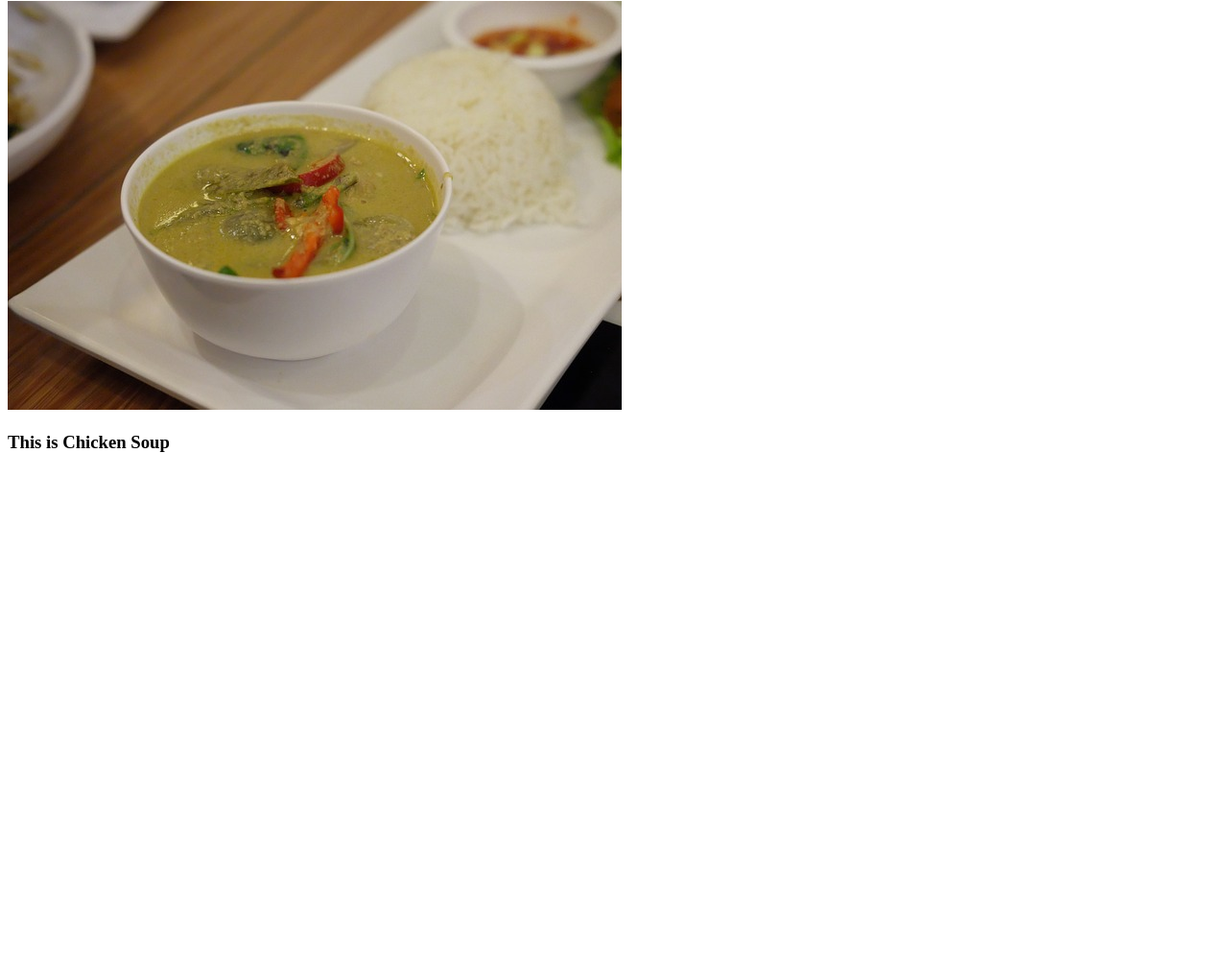
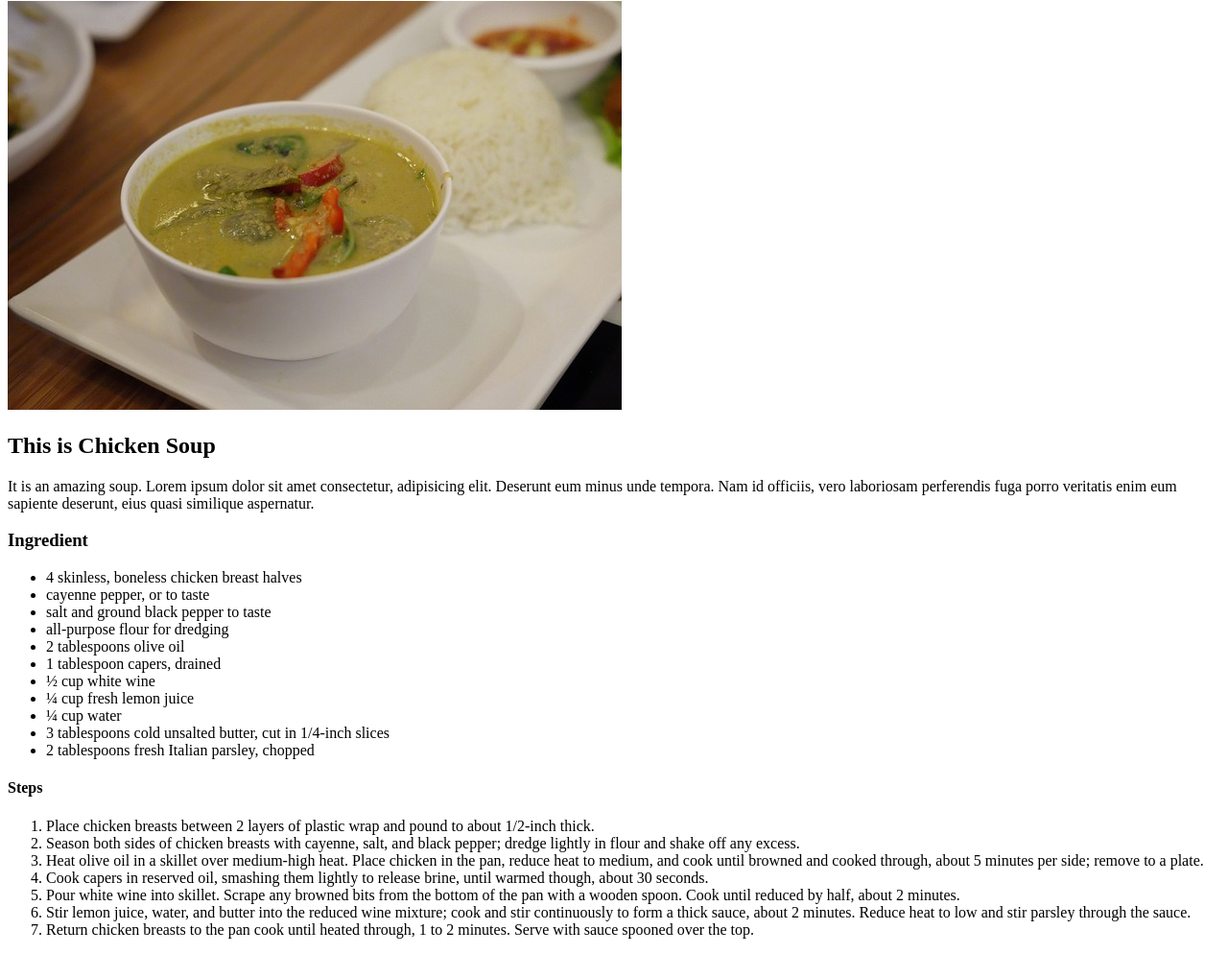
Before and after one commit to Chris1-web/odin-recipes, a plain HTML site: page recipes/chicken.html in a window 1280 px wide. Shown: the part 79-1073 px from the top of the page at 96% size. Before the commit the page ends 800 px from the top, so only its background shows below. Drawn offline with Linux system fonts and the light colour scheme.

Commit message:
Completed first recipe

```diff
--- a/recipes/chicken.html
+++ b/recipes/chicken.html
@@ -9,6 +9,60 @@
   <body>
     <h1>Chicken</h1>
     <img src="../images/chicken.jpg" alt="" />
-    <h3>This is Chicken Soup</h3>
+    <h2>This is Chicken Soup</h2>
+    <p>
+      It is an amazing soup. Lorem ipsum dolor sit amet consectetur, adipisicing
+      elit. Deserunt eum minus unde tempora. Nam id officiis, vero laboriosam
+      perferendis fuga porro veritatis enim eum sapiente deserunt, eius quasi
+      similique aspernatur.
+    </p>
+    <h3>Ingredient</h3>
+    <ul>
+      <li>4 skinless, boneless chicken breast halves</li>
+      <li>cayenne pepper, or to taste</li>
+      <li>salt and ground black pepper to taste</li>
+      <li>all-purpose flour for dredging</li>
+      <li>2 tablespoons olive oil</li>
+      <li>1 tablespoon capers, drained</li>
+      <li>½ cup white wine</li>
+      <li>¼ cup fresh lemon juice</li>
+      <li>¼ cup water</li>
+      <li>3 tablespoons cold unsalted butter, cut in 1/4-inch slices</li>
+      <li>2 tablespoons fresh Italian parsley, chopped</li>
+    </ul>
+    <h4>Steps</h4>
+    <ol>
+      <li>
+        Place chicken breasts between 2 layers of plastic wrap and pound to
+        about 1/2-inch thick.
+      </li>
+      <li>
+        Season both sides of chicken breasts with cayenne, salt, and black
+        pepper; dredge lightly in flour and shake off any excess.
+      </li>
+      <li>
+        Heat olive oil in a skillet over medium-high heat. Place chicken in the
+        pan, reduce heat to medium, and cook until browned and cooked through,
+        about 5 minutes per side; remove to a plate.
+      </li>
+      <li>
+        Cook capers in reserved oil, smashing them lightly to release brine,
+        until warmed though, about 30 seconds.
+      </li>
+      <li>
+        Pour white wine into skillet. Scrape any browned bits from the bottom of
+        the pan with a wooden spoon. Cook until reduced by half, about 2
+        minutes.
+      </li>
+      <li>
+        Stir lemon juice, water, and butter into the reduced wine mixture; cook
+        and stir continuously to form a thick sauce, about 2 minutes. Reduce
+        heat to low and stir parsley through the sauce.
+      </li>
+      <li>
+        Return chicken breasts to the pan cook until heated through, 1 to 2
+        minutes. Serve with sauce spooned over the top.
+      </li>
+    </ol>
   </body>
 </html>
```
